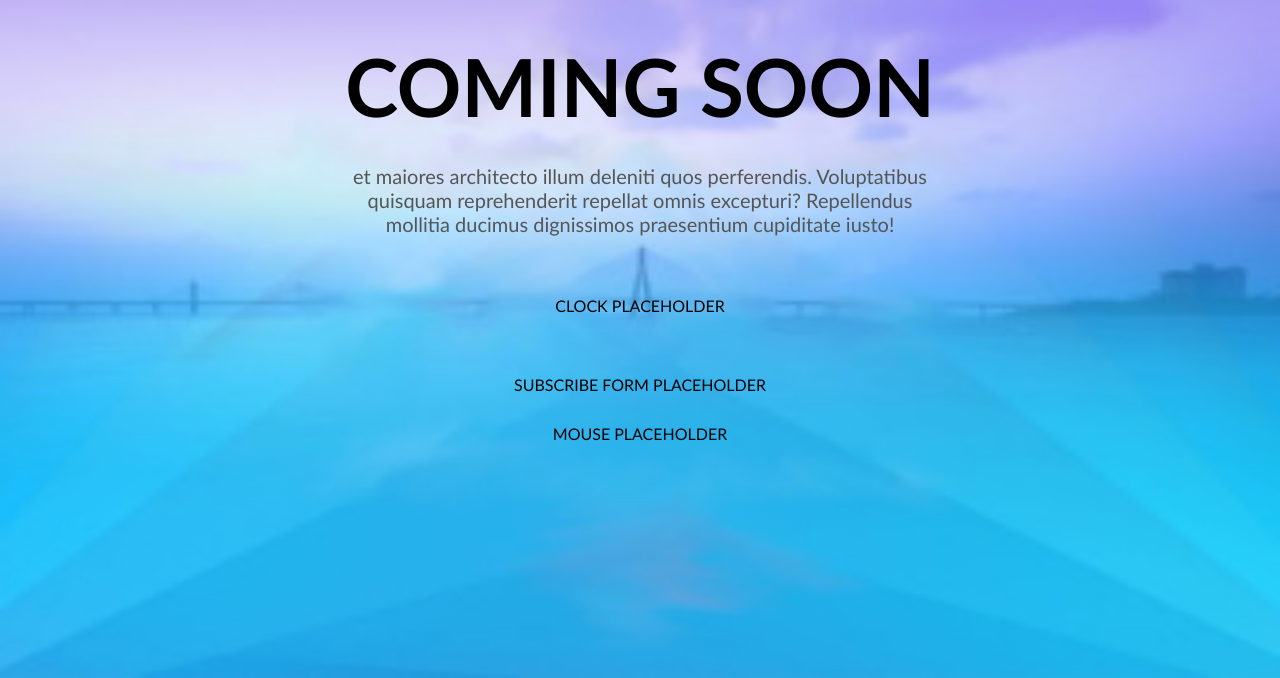
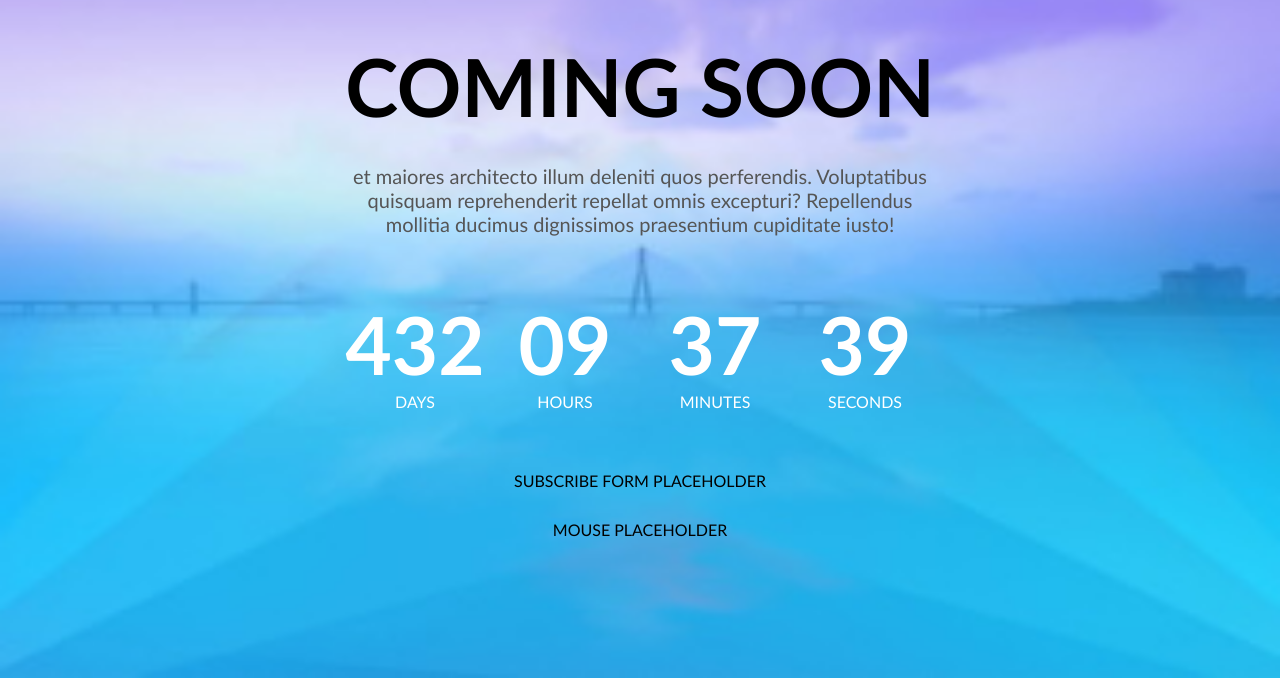
Before and after one commit to Dirigentas/4_coming_soon, a website: page index.html in a window 1280 px wide. Shown: the part 122-800 px from the top of the page. Drawn offline with Linux system fonts and the light colour scheme.

Commit message:
Clock #3

```diff
--- a/css/components/clock.css
+++ b/css/components/clock.css
@@ -0,0 +1,24 @@
+.clock {
+    display: flex;
+    flex-wrap: wrap;
+    gap: 30px 0;
+    color: #fff;
+}
+.clock > .time {
+    display: flex;
+    flex-direction: column;
+    width: 25%;
+}
+.clock > .time > .value {
+    font-size: 80px;
+    font-weight: bold;
+}
+.clock > .time > .label {
+    font-size: 16px;
+    text-transform: uppercase;
+}
+@media (max-width: 700px) {
+    .clock > .time {
+        width: 50%;
+    }
+}
--- a/index.html
+++ b/index.html
@@ -29,7 +29,24 @@
                 <img class = "logo" src="./img/logo.png" alt="logo">
                 <h1 class = "main-title">coming soon</h1>
                 <p class = "main-description">et maiores architecto illum deleniti quos perferendis. Voluptatibus quisquam reprehenderit repellat omnis excepturi? Repellendus mollitia ducimus dignissimos praesentium cupiditate iusto!</p>
-                <div class = "clock">CLOCK PLACEHOLDER</div>
+                <div class = "clock">
+                    <div class="time">
+                        <div class="value">432</div>
+                        <div class="label">days</div>
+                    </div>
+                    <div class="time">
+                        <div class="value">09</div>
+                        <div class="label">hours</div>
+                    </div>
+                    <div class="time">
+                        <div class="value">37</div>
+                        <div class="label">minutes</div>
+                    </div>
+                    <div class="time">
+                        <div class="value">39</div>
+                        <div class="label">seconds</div>
+                    </div>
+                </div>
                 <form>SUBSCRIBE FORM PLACEHOLDER</form>
                 <div>MOUSE PLACEHOLDER</div>
             </div>
```
